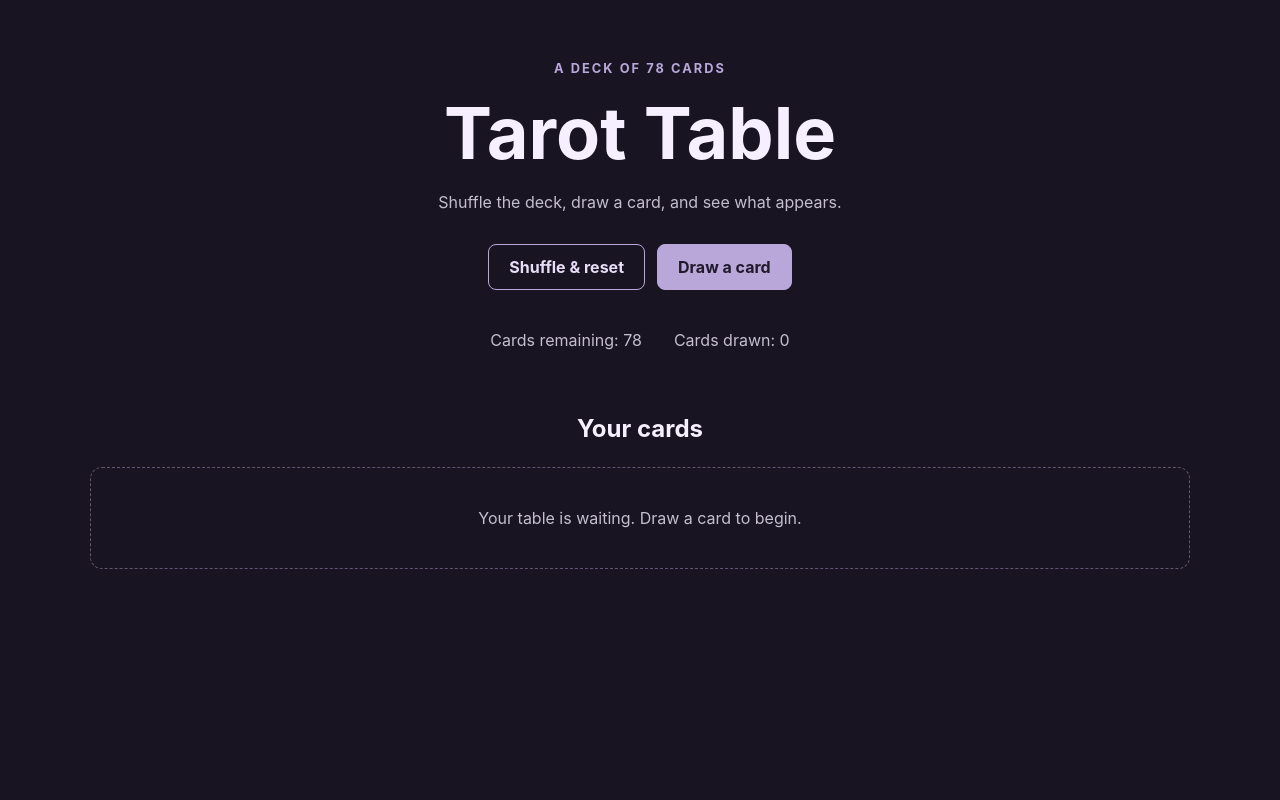
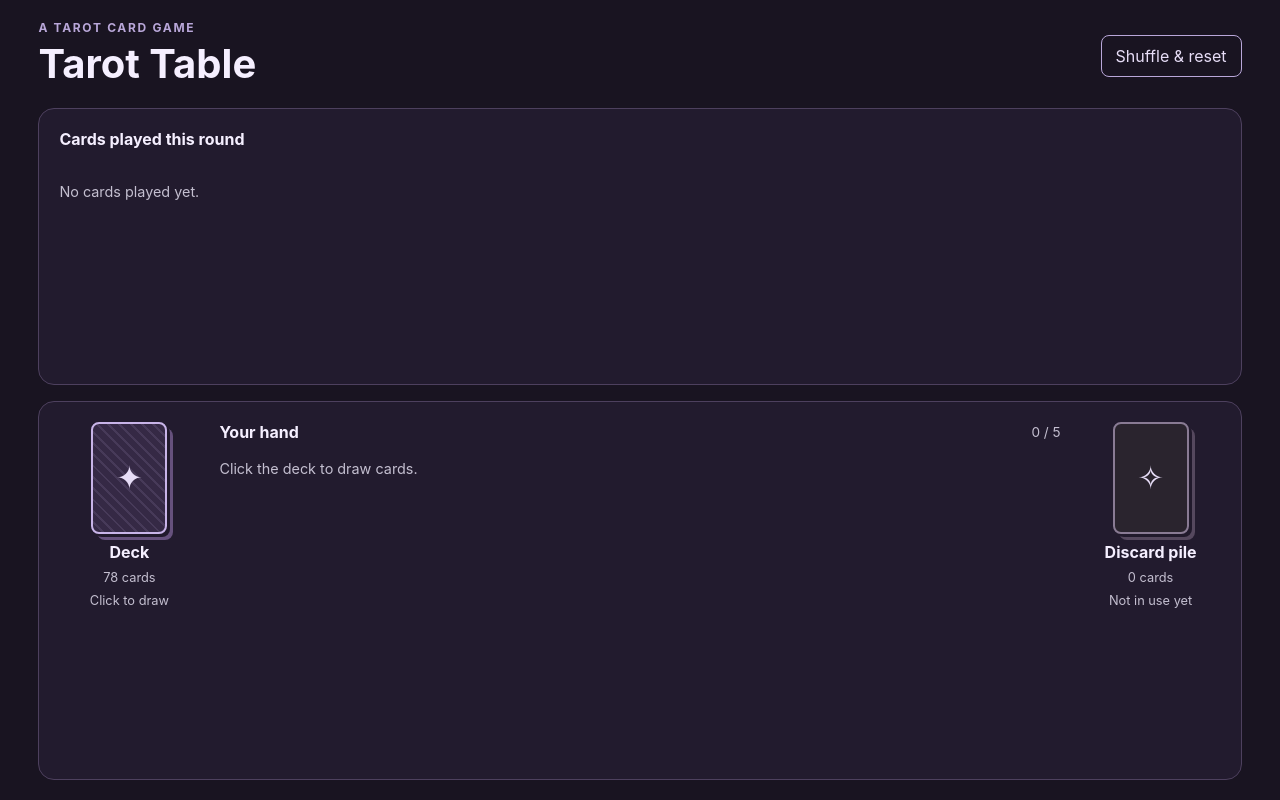
Before and after one commit to ThijsHarleman/tarot-card-game, a React (Vite) app: page / in a window 1280 px wide. Built offline with nearby package versions, Linux system fonts and the light colour scheme.

Commit message:
Add hand limit and card play area

```diff
--- a/src/App.css
+++ b/src/App.css
@@ -2,127 +2,296 @@
     min-height: 100vh;
 }
 
-.game {
-    width: min(1100px, 100% - 32px);
-    margin: 0 auto;
-    padding: 48px 0;
+.game-table {
+    min-height: 100vh;
+    display: flex;
+    flex-direction: column;
+    padding: 20px clamp(12px, 3vw, 40px);
+    gap: 16px;
 }
 
-.game__header {
-    text-align: center;
-    margin-bottom: 32px;
+.game-header {
+    display: flex;
+    justify-content: space-between;
+    align-items: center;
+    gap: 16px;
 }
 
-.game__eyebrow {
+.game-header h1 {
+    margin: 4px 0;
+    font-size: clamp(1.6rem, 4vw, 2.5rem);
+}
+
+.game-eyebrow {
+    margin: 0;
     color: #b9a7d9;
-    font-size: 0.8rem;
+    font-size: 0.75rem;
     font-weight: 700;
-    letter-spacing: 0.16em;
+    letter-spacing: 0.14em;
     text-transform: uppercase;
 }
 
-.game__header h1 {
-    margin: 12px 0;
-    font-size: clamp(2.5rem, 7vw, 4.5rem);
-}
-
-.game__description {
-    color: #c4bfd0;
-}
-
-.game__controls {
-    display: flex;
-    justify-content: center;
-    flex-wrap: wrap;
-    gap: 12px;
-}
-
-.game__controls button {
-    padding: 12px 20px;
+.reset-button {
+    padding: 10px 14px;
     border: 1px solid #b9a7d9;
     border-radius: 8px;
-    background: #b9a7d9;
-    color: #211a2c;
+    color: #e7ddf7;
+    background: transparent;
     font: inherit;
-    font-weight: 700;
     cursor: pointer;
 }
 
-.game__controls button:first-child {
-    background: transparent;
-    color: #e7ddf7;
+.reset-button:hover {
+    background: #352945;
 }
 
-.game__controls button:hover:not(:disabled) {
-    filter: brightness(1.12);
+.table-half {
+    min-height: 230px;
+    flex: 1;
+    border: 1px solid #4d405e;
+    border-radius: 16px;
+    background: rgb(53 41 69 / 35%);
+    padding: 20px;
+    overflow: hidden;
 }
 
-.game__controls button:focus-visible {
-    outline: 3px solid white;
+.table-half h2 {
+    margin: 0;
+    font-size: 1rem;
+}
+
+.table-half--top {
+    display: flex;
+    flex-direction: column;
+    gap: 20px;
+}
+
+.table-half--bottom {
+    display: grid;
+    grid-template-columns: minmax(100px, 140px) minmax(0, 1fr) minmax(100px, 140px);
+    gap: 20px;
+    align-items: start;
+}
+
+.pile-area {
+    display: flex;
+    flex-direction: column;
+    align-items: center;
+    gap: 8px;
+    min-width: 0;
+    text-align: center;
+}
+
+.pile-button {
+    display: flex;
+    flex-direction: column;
+    align-items: center;
+    gap: 8px;
+    padding: 0;
+    border: 0;
+    color: inherit;
+    background: transparent;
+    font: inherit;
+    cursor: pointer;
+}
+
+.pile-button:disabled {
+    opacity: 0.5;
+    cursor: not-allowed;
+}
+
+.card-back,
+.discard-pile {
+    width: 76px;
+    height: 112px;
+    display: grid;
+    place-items: center;
+    border: 2px solid #c8b4e8;
+    border-radius: 8px;
+    background:
+        repeating-linear-gradient(45deg,
+            transparent,
+            transparent 6px,
+            rgb(200 180 232 / 12%) 6px,
+            rgb(200 180 232 / 12%) 8px),
+        #352945;
+    box-shadow: 3px 3px 0 #211a2c, 6px 6px 0 #66517d;
+}
+
+.card-back__symbol,
+.discard-pile__symbol {
+    color: #e7ddf7;
+    font-size: 2rem;
+}
+
+.discard-pile {
+    border-color: #897b94;
+    background: #2a242e;
+    box-shadow: 3px 3px 0 #211a2c, 6px 6px 0 #55485e;
+}
+
+.pile-label {
+    font-weight: 700;
+}
+
+.pile-count,
+.pile-hint {
+    color: #c4bfd0;
+    font-size: 0.8rem;
+}
+
+.hand-area {
+    min-width: 0;
+}
+
+.zone-heading {
+    display: flex;
+    justify-content: space-between;
+    align-items: center;
+    gap: 8px;
+    margin-bottom: 18px;
+}
+
+.zone-heading>span {
+    color: #c4bfd0;
+    font-size: 0.85rem;
+}
+
+.card-row {
+    display: flex;
+    align-items: flex-start;
+    overflow-x: auto;
+    overflow-y: hidden;
+    padding: 6px 8px 16px;
+}
+
+.card-row--hand {
+    justify-content: center;
+}
+
+.hand-card-button {
+    position: relative;
+    flex: 0 0 125px;
+    width: 125px;
+    padding: 0;
+    border: 0;
+    border-radius: 10px;
+    color: inherit;
+    background: transparent;
+    text-align: inherit;
+    cursor: pointer;
+    transition: transform 160ms ease;
+}
+
+.hand-card-button+.hand-card-button {
+    margin-left: -38px;
+}
+
+.hand-card-button:hover,
+.hand-card-button:focus-visible {
+    z-index: 2;
+    transform: translateY(-12px);
+}
+
+.hand-card-button:focus-visible {
+    outline: 2px solid #e7ddf7;
     outline-offset: 3px;
 }
 
-.game__controls button:disabled {
-    cursor: not-allowed;
-    opacity: 0.45;
-}
-
-.game__status {
-    display: flex;
-    justify-content: center;
-    flex-wrap: wrap;
-    gap: 12px 32px;
-    margin: 24px 0 48px;
-    color: #c4bfd0;
-}
-
-.game__hand h2 {
-    text-align: center;
-    margin-bottom: 24px;
-}
-
-.game__empty {
-    padding: 40px 16px;
-    border: 1px dashed #625570;
-    border-radius: 12px;
-    color: #c4bfd0;
-    text-align: center;
-}
-
-.game__cards {
-    display: grid;
-    grid-template-columns: repeat(auto-fit, minmax(150px, 1fr));
-    gap: 20px;
-    align-items: stretch;
-}
-
 .playing-card {
+    min-height: 190px;
+    width: 100%;
+    padding: 12px 8px;
     display: flex;
     flex-direction: column;
     align-items: center;
     justify-content: center;
-    min-height: 230px;
-    padding: 20px;
     border: 1px solid #b9a7d9;
-    border-radius: 12px;
+    border-radius: 10px;
     background: linear-gradient(145deg, #352945, #211a2c);
     text-align: center;
-    box-shadow: 0 8px 24px rgb(0 0 0 / 18%);
+    box-shadow: 0 6px 16px rgb(0 0 0 / 20%);
 }
 
 .playing-card__number {
     color: #b9a7d9;
-    font-size: 0.85rem;
+    font-size: 0.75rem;
     font-weight: 700;
     text-transform: uppercase;
 }
 
 .playing-card__name {
-    margin: 20px 0;
-    font-size: 1.35rem;
+    margin: 16px 0;
+    font-size: 1rem;
+    overflow-wrap: anywhere;
 }
 
 .playing-card__category {
     color: #c4bfd0;
-    font-size: 0.8rem;
+    font-size: 0.7rem;
 }
+
+.card-row--played {
+    align-items: center;
+    padding-top: 8px;
+}
+
+.card-row--played .playing-card {
+    width: 125px;
+    min-width: 125px;
+    min-height: 190px;
+}
+
+.card-row--played .playing-card+.playing-card {
+    margin-left: -24px;
+}
+
+.empty-message {
+    color: #c4bfd0;
+    font-size: 0.9rem;
+}
+
+button:focus-visible {
+    outline: 2px solid #e7ddf7;
+    outline-offset: 3px;
+}
+
+@media (max-width: 720px) {
+    .game-table {
+        padding: 14px 10px;
+    }
+
+    .table-half--bottom {
+        grid-template-columns: 76px minmax(0, 1fr) 76px;
+        gap: 10px;
+        padding: 12px 8px;
+    }
+
+    .card-back,
+    .discard-pile {
+        width: 56px;
+        height: 84px;
+    }
+
+    .card-row--hand {
+        justify-content: flex-start;
+    }
+
+    .hand-card-button {
+        flex-basis: 110px;
+        width: 110px;
+    }
+
+    .hand-card-button+.hand-card-button {
+        margin-left: -46px;
+    }
+
+    .card-row--played .playing-card {
+        width: 110px;
+        min-width: 110px;
+    }
+
+    .card-row--played .playing-card+.playing-card {
+        margin-left: -32px;
+    }
+}
--- a/src/App.tsx
+++ b/src/App.tsx
@@ -3,6 +3,7 @@ import { PlayingCard } from './components/PlayingCard'
 import { createDeck } from './game/cards/createDeck'
 import { drawCard } from './game/cards/drawCard'
 import { shuffleDeck } from './game/cards/shuffleDeck'
+import { HAND_LIMIT } from './game/rules'
 import type { TarotCard } from './game/cards/card'
 import './App.css'
 
@@ -10,71 +11,153 @@ function App() {
     const [deck, setDeck] = useState<TarotCard[]>(
         () => shuffleDeck(createDeck()),
     )
-    const [drawnCards, setDrawnCards] = useState<TarotCard[]>([])
+    const [hand, setHand] = useState<TarotCard[]>([])
+    const [playedCards, setPlayedCards] = useState<TarotCard[]>([])
+    const [discardCount, setDiscardCount] = useState(0)
 
-    function handleDrawCard() {
-        const result = drawCard(deck)
-        const card = result.card
+    function handleDrawCards() {
+        const cardsToDraw = Math.min(HAND_LIMIT - hand.length, deck.length)
 
-        if (card === undefined) {
+        if (cardsToDraw <= 0) {
             return
         }
 
-        setDeck(result.remaining)
-        setDrawnCards((currentCards) => [...currentCards, card])
+        let remainingDeck = deck
+        const newCards: TarotCard[] = []
+
+        for (let i = 0; i < cardsToDraw; i++) {
+            const result = drawCard(remainingDeck)
+
+            if (result.card === undefined) {
+                break
+            }
+
+            newCards.push(result.card)
+            remainingDeck = result.remaining
+        }
+
+        setDeck(remainingDeck)
+        setHand((currentHand) => [...currentHand, ...newCards])
+    }
+
+    function handlePlayCard(cardToPlay: TarotCard) {
+        setHand((currentHand) =>
+            currentHand.filter((card) => card.id !== cardToPlay.id),
+        )
+        setPlayedCards((currentPlayedCards) => [
+            ...currentPlayedCards,
+            cardToPlay,
+        ])
     }
 
     function handleShuffleAndReset() {
         setDeck(shuffleDeck(createDeck()))
-        setDrawnCards([])
+        setHand([])
+        setPlayedCards([])
+        setDiscardCount(0)
     }
 
     return (
-        <main className="game">
-            <header className="game__header">
-                <p className="game__eyebrow">A deck of 78 cards</p>
-                <h1>Tarot Table</h1>
-                <p className="game__description">
-                    Shuffle the deck, draw a card, and see what appears.
-                </p>
-            </header>
-
-            <section className="game__controls" aria-label="Game controls">
-                <button type="button" onClick={handleShuffleAndReset}>
-                    Shuffle &amp; reset
-                </button>
+        <main className="game-table">
+            <header className="game-header">
+                <div>
+                    <p className="game-eyebrow">A tarot card game</p>
+                    <h1>Tarot Table</h1>
+                </div>
 
                 <button
                     type="button"
-                    onClick={handleDrawCard}
-                    disabled={deck.length === 0}
+                    className="reset-button"
+                    onClick={handleShuffleAndReset}
                 >
-                    Draw a card
+                    Shuffle &amp; reset
                 </button>
-            </section>
+            </header>
 
-            <section className="game__status" aria-live="polite">
-                <p>Cards remaining: {deck.length}</p>
-                <p>Cards drawn: {drawnCards.length}</p>
-            </section>
+            <section className="table-half table-half--top" aria-label="Play area">
+                <h2>Cards played this round</h2>
 
-            <section className="game__hand" aria-label="Drawn cards">
-                <h2>Your cards</h2>
-
-                {drawnCards.length === 0 ? (
-                    <p className="game__empty">
-                        Your table is waiting. Draw a card to begin.
-                    </p>
+                {playedCards.length === 0 ? (
+                    <p className="empty-message">No cards played yet.</p>
                 ) : (
-                    <div className="game__cards">
-                        {drawnCards.map((card) => (
+                    <div className="card-row card-row--played">
+                        {playedCards.map((card) => (
                             <PlayingCard key={card.id} card={card} />
                         ))}
                     </div>
                 )}
             </section>
+
+            <section className="table-half table-half--bottom" aria-label="Your side">
+                <div className="pile-area">
+                    <button
+                        type="button"
+                        className="pile-button"
+                        onClick={handleDrawCards}
+                        disabled={hand.length >= HAND_LIMIT || deck.length === 0}
+                        aria-label={`Draw cards. ${deck.length} cards remaining in deck`}
+                    >
+                        <span className="card-back" aria-hidden="true">
+                            <span className="card-back__symbol">✦</span>
+                        </span>
+                        <span className="pile-label">Deck</span>
+                        <span className="pile-count">{deck.length} cards</span>
+                        <span className="pile-hint">
+                            {hand.length >= HAND_LIMIT ? 'Hand full' : 'Click to draw'}
+                        </span>
+                    </button>
+                </div>
+
+                <div className="hand-area">
+                    <div className="zone-heading">
+                        <h2>Your hand</h2>
+                        <span>
+                            {hand.length} / {HAND_LIMIT}
+                        </span>
+                    </div>
+
+                    {hand.length === 0 ? (
+                        <p className="empty-message">Click the deck to draw cards.</p>
+                    ) : (
+                        <div className="card-row card-row--hand">
+                            {hand.map((card) => (
+                                <button
+                                    key={card.id}
+                                    type="button"
+                                    className="hand-card-button"
+                                    onClick={() => handlePlayCard(card)}
+                                    aria-label={`Play ${getCardName(card)}`}
+                                    title={`Play ${getCardName(card)}`}
+                                >
+                                    <PlayingCard card={card} />
+                                </button>
+                            ))}
+                        </div>
+                    )}
+                </div>
+
+                <div className="pile-area">
+                    <div className="discard-pile" aria-label={`Discard pile: ${discardCount} cards`}>
+                        <span className="discard-pile__symbol" aria-hidden="true">✧</span>
+                    </div>
+                    <span className="pile-label">Discard pile</span>
+                    <span className="pile-count">{discardCount} cards</span>
+                    <span className="pile-hint">Not in use yet</span>
+                </div>
+            </section>
         </main>
     )
 }
 
+function getCardName(card: TarotCard): string {
+    if (card.kind === 'major') {
+        return card.name
+    }
+
+    const rank = card.rank.charAt(0).toUpperCase() + card.rank.slice(1)
+    const suit = card.suit.charAt(0).toUpperCase() + card.suit.slice(1)
+
+    return `${rank} of ${suit}`
+}
+
 export default App
--- /dev/null
+++ b/src/game/rules.ts
@@ -0,0 +1 @@
+export const HAND_LIMIT = 5
```
Also changed, not shown: 1 other file (tests, documents, lock files or other folders).
